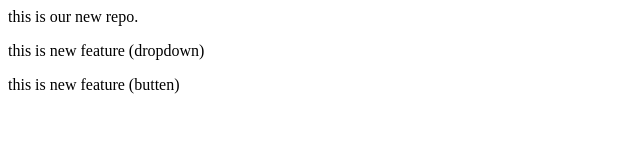
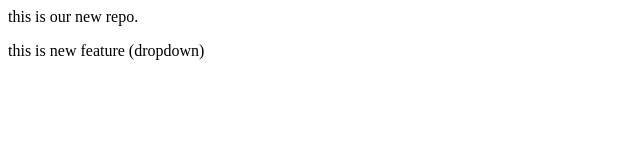
Before and after one commit to Muhammadsaad00/localrepo, a plain HTML site: page index.html in a window 1280 px wide. Shown: the whole page, without its empty margins (0-640 px from the left). Drawn offline with Linux system fonts and the light colour scheme.

Commit message:
butten feature remove

```diff
--- a/index.html
+++ b/index.html
@@ -1,3 +1,2 @@
 <p>this is our new repo.</p>
 <p>this is new feature (dropdown) </p>
-<p>this is new feature (butten) </p>
```
